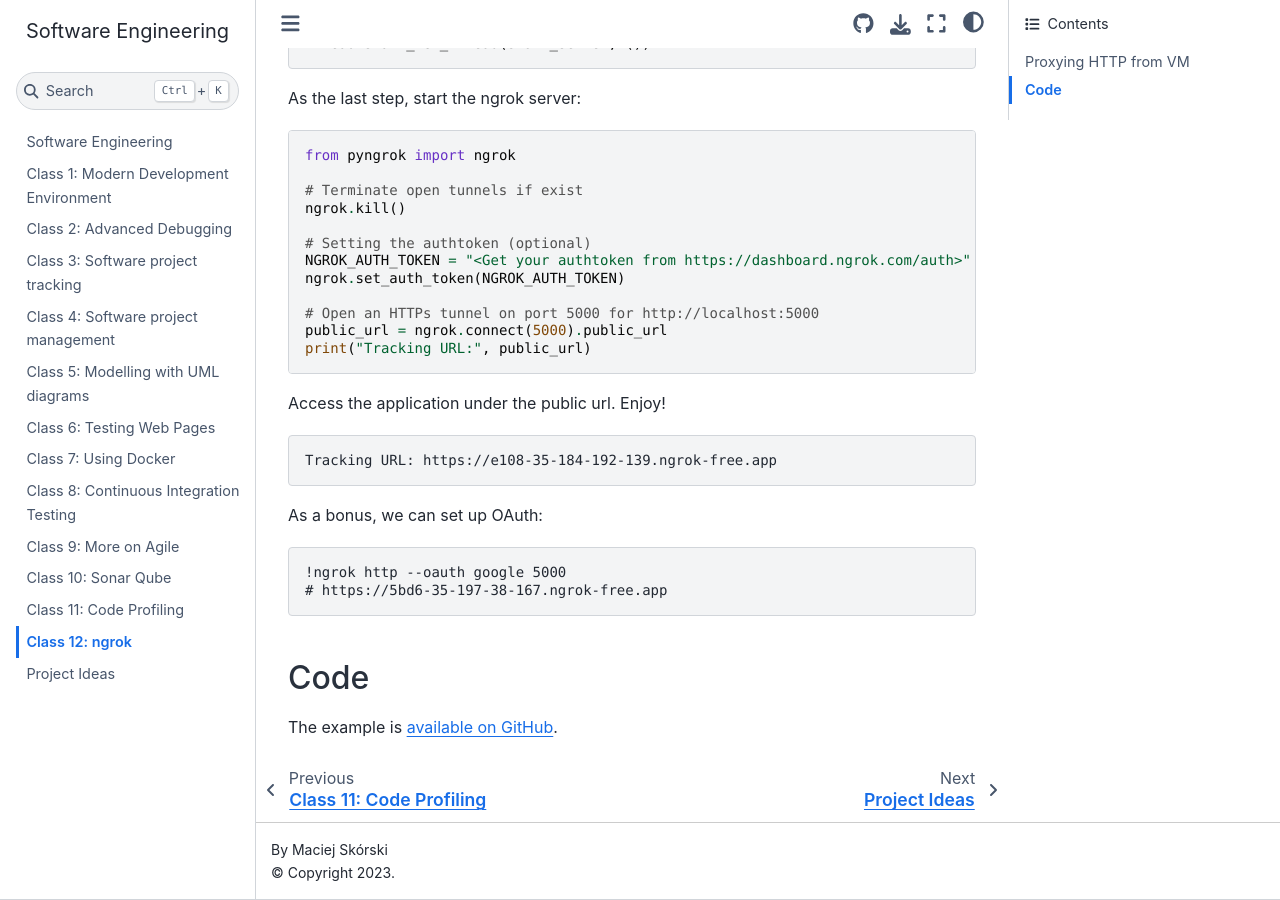
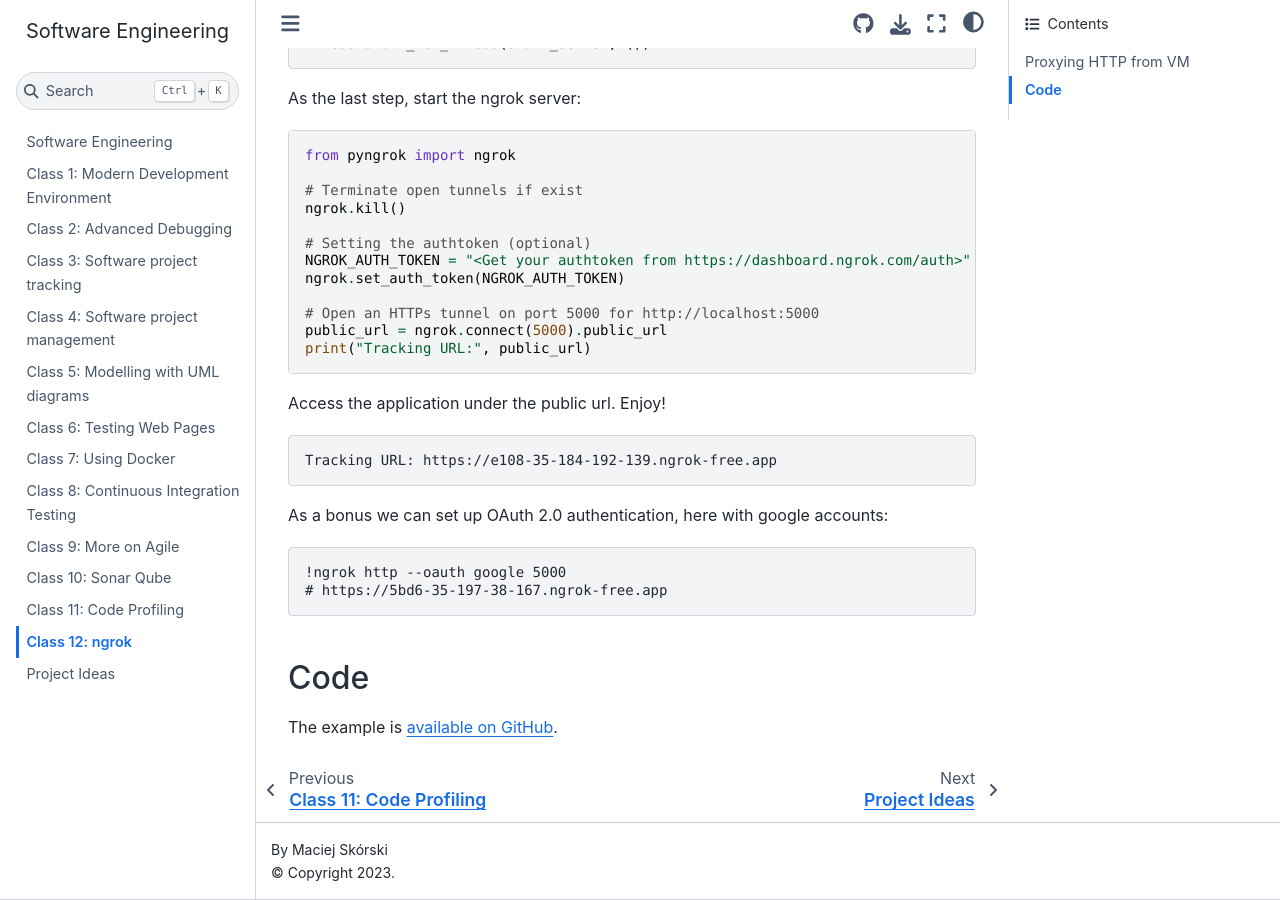
Before and after one commit to maciejskorski/software_engineering, a Jupyter Book: the page built from docs/ngrok.md, in a window 1280 px wide and 900 px high, scrolled down 567 px. Built offline with Jupyter Book 1.0.4 settings and Sphinx 7.4.7 and the Sphinx Book theme 1.1.4, drawn with Linux system fonts in a browser that asks for light colours.

Commit message:
add info about OAuth

````diff
--- a/docs/ngrok.md
+++ b/docs/ngrok.md
@@ -42,7 +42,7 @@ Access the application under the public url. Enjoy!
 ```console
 Tracking URL: https://e108-35-184-192-139.ngrok-free.app
 ```
-As a bonus, we can set up OAuth:
+As a bonus we can set up OAuth 2.0 authentication, here with google accounts:
 ```console
 !ngrok http --oauth google 5000
 # https://5bd6-35-197-38-167.ngrok-free.app
````
